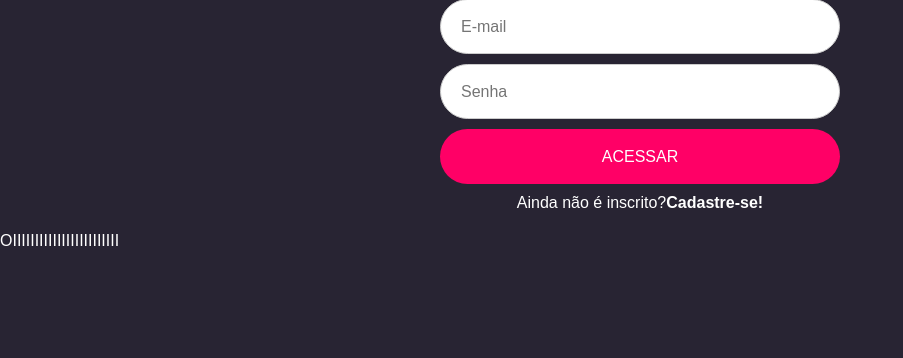
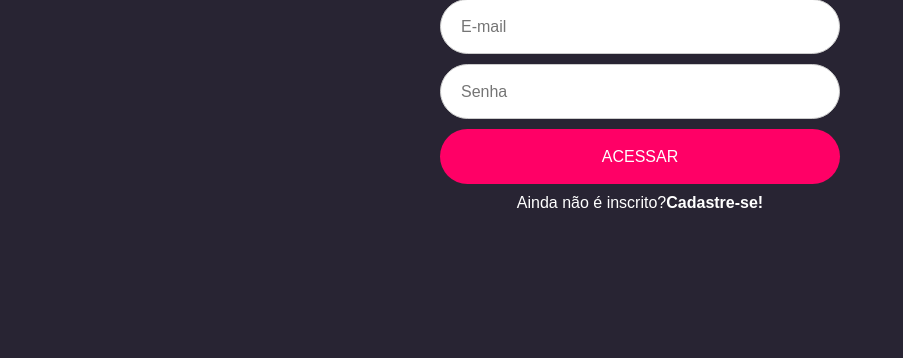
Before and after one commit to Marcos642/JOGADA-DA-SORTE, a PHP site: page / in a window 1280 px wide. Shown: the part 318-676 px from the top of the page, without its empty margins (0-903 px from the left). Run offline with PHP 8.4, Linux system fonts and the light colour scheme.

Commit message:
Update index.php

```diff
--- a/jogoDaSorteHTML/index.php
+++ b/jogoDaSorteHTML/index.php
@@ -65,7 +65,5 @@
         }
     }
 ?>
-
-<p>OIIIIIIIIIIIIIIIIIIIIIIII</p>
 </body>
 </html>
```
